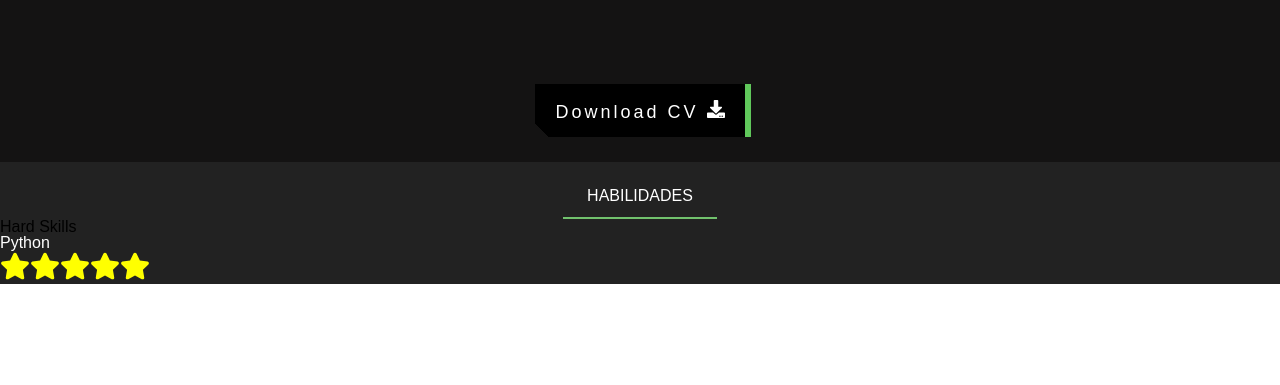
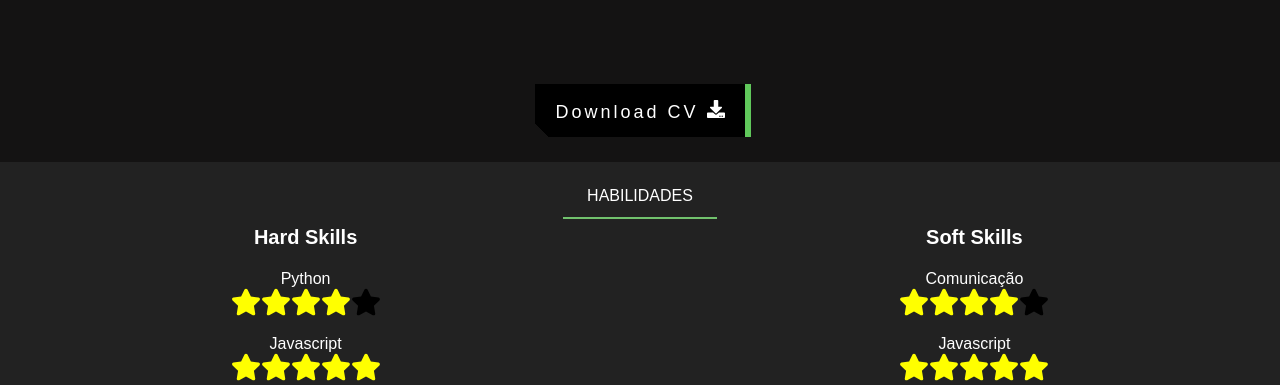
Before and after one commit to JoaoAlves92/SiteCurriculoGatsby, a Gatsby site: page / in a window 1280 px wide. Shown: the part 1298-1683 px from the top of the page. Before the commit the page ends 1582 px from the top, so only its background shows below. Built offline with nearby package versions, Linux system fonts and the light colour scheme; Gatsby itself is replaced by a stand-in of ours.

Commit message:
alteracoes no Skills

```diff
--- a/src/components/Header/styles.scss
+++ b/src/components/Header/styles.scss
@@ -93,7 +93,7 @@
             align-items: center;
             justify-content: center;
             line-height: 5rem;
-            height: 100%;
+            height: 100vh;
         }
 
         &__links a {
--- a/src/components/Skills/index.js
+++ b/src/components/Skills/index.js
@@ -8,9 +8,17 @@ const Skills = () => {
     return(
         <section id="Skills" className="Skills">
             <TitleSection text="Habilidades" />
-            <div>
-                Hard Skills
-                <StarRating skill="Python" numStars={5} />
+            <div className="Skills__container">
+                <div className="Skills__hard-skills">
+                    <h4 className="Skills__title">Hard Skills</h4>
+                    <StarRating skill="Python" numStars={4} />
+                    <StarRating skill="Javascript" numStars={5} />
+                </div>
+                <div className="Skills__soft-skills">
+                    <h4 className="Skills__title">Soft Skills</h4>
+                    <StarRating skill="Comunicação" numStars={4} />
+                    <StarRating skill="Javascript" numStars={5} />
+                </div>
             </div>
         </section>
     )
--- a/src/components/Skills/styles.scss
+++ b/src/components/Skills/styles.scss
@@ -1,3 +1,28 @@
 .Skills {
     background-color: rgb(34,34,34);
+
+    &__container {
+        margin: 0 auto;
+        display: flex;
+        justify-content: space-between;
+        width: 95%;
+    }
+
+    &__title {
+        color: #fff;
+        font-weight: bold;
+        font-size: 20px;
+        margin-top: 0.5rem;
+        margin-bottom: 1.5rem;
+    }
+
+    &__hard-skills {
+        width: 45%;
+        text-align: center;
+    }
+
+    &__soft-skills {
+        width: 45%;
+        text-align: center;
+    }
 }
--- a/src/components/StarRating/index.js
+++ b/src/components/StarRating/index.js
@@ -3,15 +3,21 @@ import './styles.css';
 import { FaStar } from 'react-icons/fa';
 
 const StarRating = ({skill, numStars}) => {
+    const rangeActiveStars = [...Array(numStars).keys()]
+    const ActiveStars = rangeActiveStars.map(() =>
+        <FaStar size={30} style={{ color: 'yellow' }} />
+    )
+    const rangeInactiveStars = [...Array(5 - numStars).keys()]
+    const InactiveStars = rangeInactiveStars.map(() =>
+        <FaStar size={30} />
+    )
+
     return(
         <div className='StarRating'>
             <p className='StarRating__name'>{skill}</p>
             <div className='StarRating__row-stars'>
-                <FaStar size={30} style={{ color: 'yellow' }} />
-                <FaStar size={30} style={{ color: 'yellow' }} />
-                <FaStar size={30} style={{ color: 'yellow' }} />
-                <FaStar size={30} style={{ color: 'yellow' }} />
-                <FaStar size={30} style={{ color: 'yellow' }} />
+                {ActiveStars}
+                {InactiveStars}
             </div>
         </div>
     )
--- a/src/components/StarRating/styles.scss
+++ b/src/components/StarRating/styles.scss
@@ -1,4 +1,5 @@
 .StarRating {
+    margin-top: 1rem;
     &__name {
         color: #fff;
     }
```
Also changed, not shown: src/components/Header/styles.css, src/components/Skills/styles.css, src/components/StarRating/styles.css, 3 other files.
